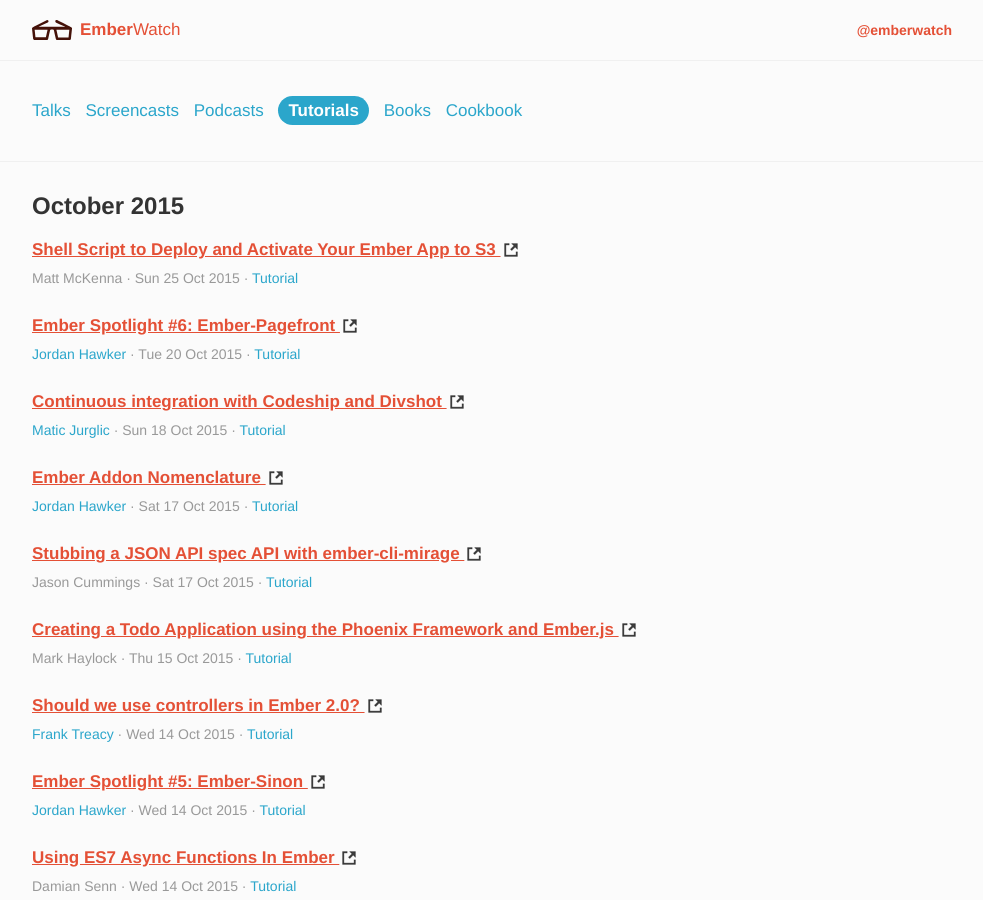
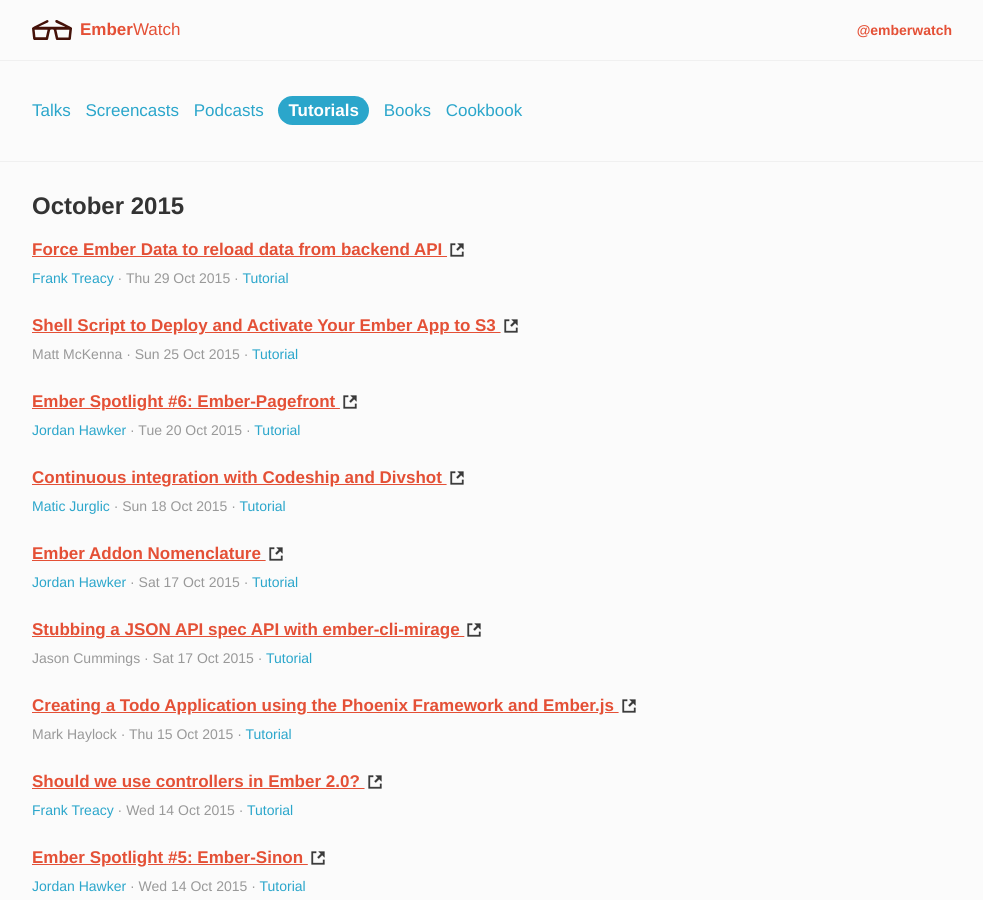
Before and after one commit to emberwatch/emberwatch, a Jekyll site: the page built from tutorials.html, in a window 1280 px wide and 900 px high. Shown: the whole window, without its empty margins (148-1131 px from the left). Built offline with Jekyll 4.4.1, drawn with Linux system fonts in a browser that asks for light colours; Markdown is read by kramdown in place of the engine named in the settings; comment, search, counter and statistics services are not loaded.

Commit message:
[article] Force Ember Data to realod data from backend API

```diff
--- a/_data/tutorials.yml
+++ b/_data/tutorials.yml
@@ -1,4 +1,12 @@
 ---
+- title: 'Force Ember Data to reload data from backend API'
+  author_ids:
+  - 207
+  date: '2015-10-29'
+  date_created: '2015-10-29'
+  date_updated: '2015-10-29'
+  urls:
+  - http://emberigniter.com/force-store-reload-data-api-backend/
 - title: 'Shell Script to Deploy and Activate Your Ember App to S3'
   author_ids:
   - 300
```
